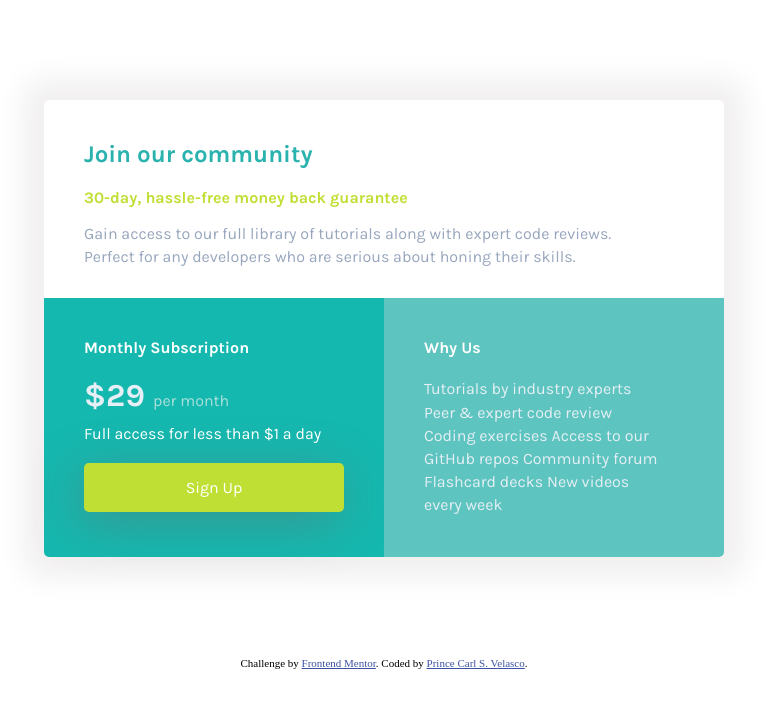
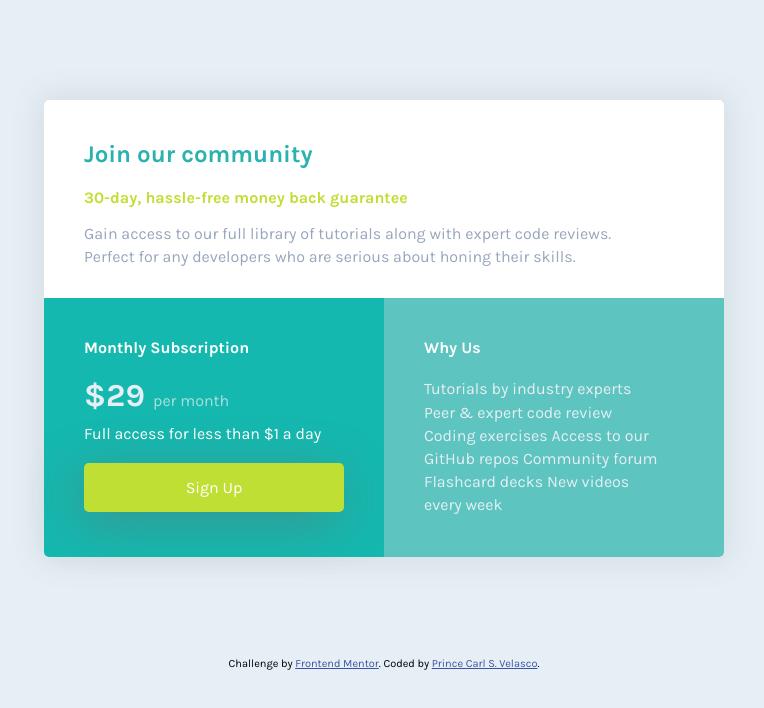
Before and after one commit to PrynsTag/price-grid-component, a plain HTML site: page index.html in a window 1280 px wide. Shown: the whole page, without its empty margins (256-1020 px from the left). Drawn offline with Linux system fonts and the light colour scheme.

Commit message:
minor changes

```diff
--- a/css/style.css
+++ b/css/style.css
@@ -15,16 +15,17 @@
     padding: 0;
 }
 
-
-main {
+body {
+    background-color: var(--gray);
     font-family: 'Karla', sans-serif;
     font-weight: 300;
     font-size: 16px;
-    background-color: #f0f0f0;
-    background-color: var(--gray);
+}
+
+main {
     margin: 100px 600px;
     background-color: #fff;
-    box-shadow: 0 0 30px 20px #f1efef;
+    box-shadow: 0 0 30px 5px #6161611e;
     border-radius: 5px;
 }
 
```
